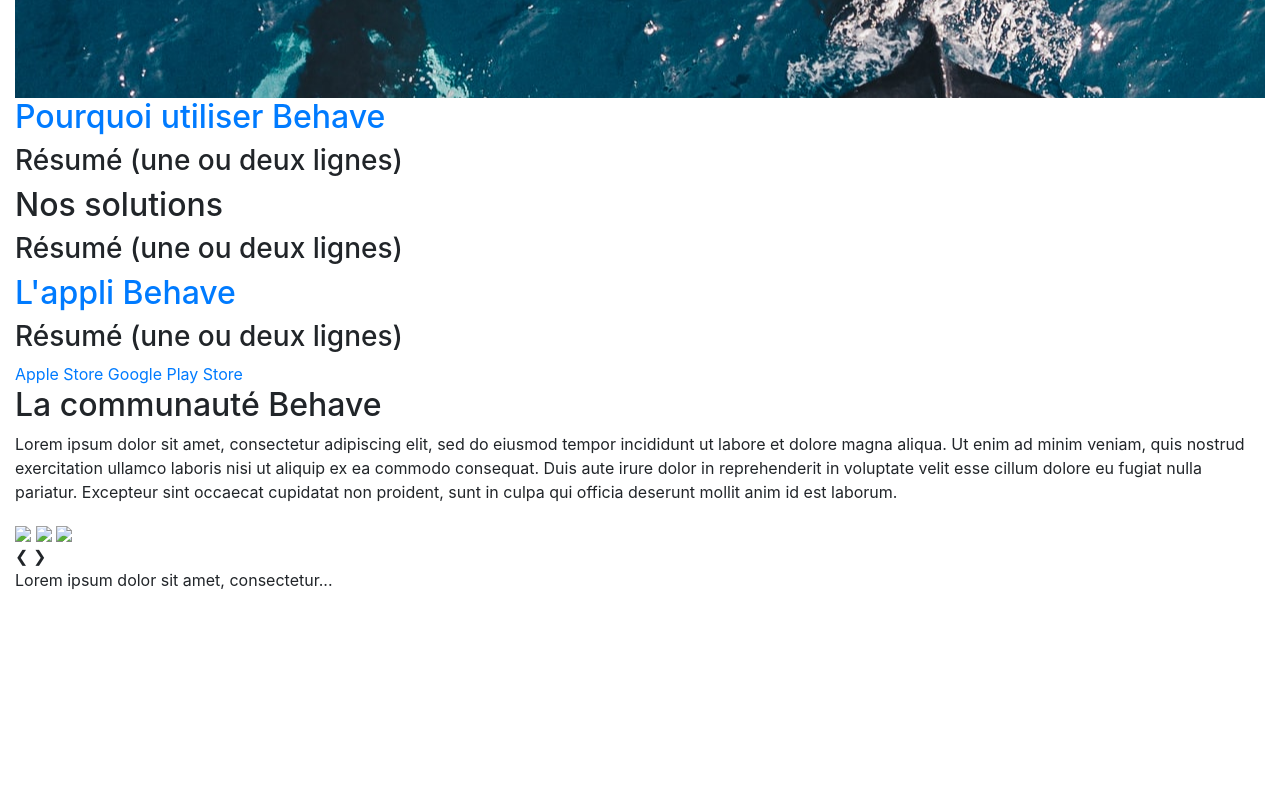
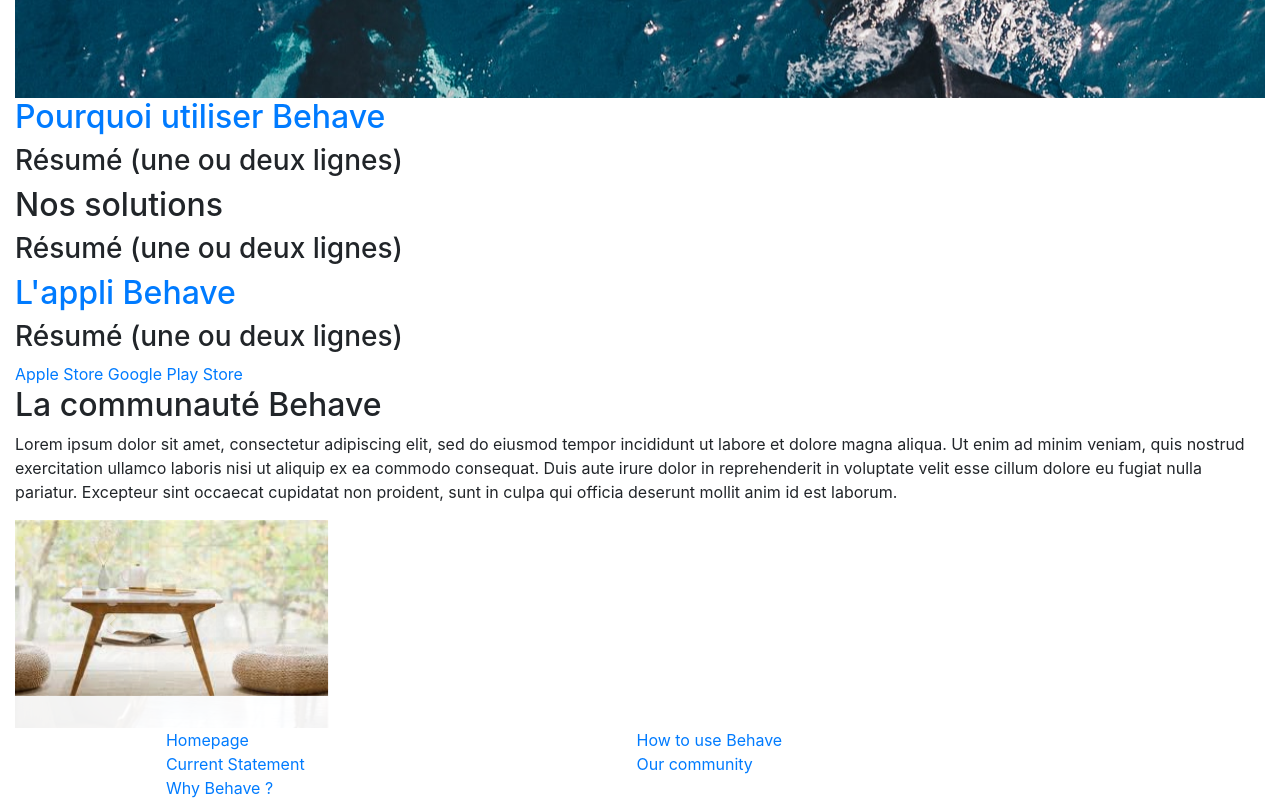
Before and after one commit to AniciaT/PROJET01_Behave, a plain HTML site: page index.html in a window 1280 px wide. Shown: the part 702-1502 px from the top of the page. Before the commit the page ends 1310 px from the top, so only its background shows below. Drawn offline with nearby package versions, Linux system fonts and the light colour scheme.

Commit message:
Footer et debut de nav bar

```diff
--- a/index.html
+++ b/index.html
@@ -7,6 +7,9 @@
         <title>BEhave</title>
         <link rel="stylesheet" href="https://stackpath.bootstrapcdn.com/bootstrap/4.3.1/css/bootstrap.min.css">
         <link rel="stylesheet" type="text/css" href="style.css">
+        <script src="https://code.jquery.com/jquery-3.3.1.slim.min.js" integrity="sha384-q8i/X+965DzO0rT7abK41JStQIAqVgRVzpbzo5smXKp4YfRvH+8abtTE1Pi6jizo" crossorigin="anonymous"></script>
+        <script src="https://cdnjs.cloudflare.com/ajax/libs/popper.js/1.14.7/umd/popper.min.js" integrity="sha384-UO2eT0CpHqdSJQ6hJty5KVphtPhzWj9WO1clHTMGa3JDZwrnQq4sF86dIHNDz0W1" crossorigin="anonymous"></script>
+        <script src="https://stackpath.bootstrapcdn.com/bootstrap/4.3.1/js/bootstrap.min.js" integrity="sha384-JjSmVgyd0p3pXB1rRibZUAYoIIy6OrQ6VrjIEaFf/nJGzIxFDsf4x0xIM+B07jRM" crossorigin="anonymous"></script>
     </head>
     <body>
         <div class="container-fluid">
@@ -21,38 +24,65 @@
                         <li><a href="contact.html">Contact</a></li>
                     </ul>
             </section>
-            <section class="problemes">
+            <section id="problemes">
                 <h2><a href="problemes.html">Pourquoi utiliser Behave</a></h2>
                 <h3>Résumé (une ou deux lignes)</h3>
             </section>
-            <section class="solutions">
+            <section id="solutions">
                 <h2><a href="solutions.html"></a>Nos solutions</a></h2>
                 <h3>Résumé (une ou deux lignes)</h3>
             </section>
-            <section class="appli">
+            <section id="appli">
                 <h2><a href="appli.html">L'appli Behave</a></h2>
                 <h3>Résumé (une ou deux lignes)</h3>
                 <a title="Apple Store" href="https://www.apple.com/fr/ios/app-store/">Apple Store</a>
                 <a title="Google Play Store" href="https://play.google.com/store/apps?hl=fr">Google Play Store</a>
             </section>
-            <section class="communaute">
+            <section id="communaute">
                 <h2>La communauté Behave</h2>
                 <p>Lorem ipsum dolor sit amet, consectetur adipiscing elit, sed do eiusmod tempor incididunt ut labore et dolore magna aliqua. Ut enim ad minim veniam, quis nostrud exercitation ullamco laboris nisi ut aliquip ex ea commodo consequat. Duis aute irure dolor in reprehenderit in voluptate velit esse cillum dolore eu fugiat nulla pariatur. Excepteur sint occaecat cupidatat non proident, sunt in culpa qui officia deserunt mollit anim id est laborum.</p>
             <!-- Slideshow container -->
-                <div class="slideshow-container">
-                    <div class="instagram">
-                    <img src="img1.jpg" style="width:100%">
-                    <img src="img2.jpg" style="width:100%">
-                    <img src="img3.jpg" style="width:100%">
-                    </div>
-                <!-- Next and previous buttons -->
-                    <a class="prev" onclick="plusSlides(-1)">&#10094;</a>
-                    <a class="next" onclick="plusSlides(1)">&#10095;</a>
+            <div id="carouselExampleFade" class="carousel slide carousel-fade" data-ride="carousel">
+                <div class="carousel-inner">
+                  <div class="carousel-item active">
+                    <img src="Img_Carroussel_1.jpeg" class="d-block w-25 size" alt="...">
+                  </div>
+                  <div class="carousel-item">
+                    <img src="Img_Carroussel_2.jpeg" class="d-block w-25 size" alt="...">
+                  </div>
+                  <div class="carousel-item">
+                    <img src="Img_Carroussel_3.jpeg" class="d-block w-25 size" alt="...">
+                  </div>
+                </div>
+                <a class="carousel-control-prev" href="#carouselExampleFade" role="button" data-slide="prev">
+                  <span class="carousel-control-prev-icon" aria-hidden="false"></span>
+                  <span class="sr-only">Previous</span>
+                </a>
+                <a class="carousel-control-next" href="#carouselExampleFade" role="button" data-slide="next">
+                  <span class="carousel-control-next-icon" aria-hidden="true"></span>
+                  <span class="sr-only">Next</span>
+                </a>
+            </div>
                 </div>
             </section>
             <section class="footer">
                 <footer>
-                    <p>Lorem ipsum dolor sit amet, consectetur...</p>
+                    <div class="Footer_Display_Raw">
+                        <div class="Footer_Display_Col">
+                            <a href="homepage.html" title="Go to Homepage">Homepage</a>
+                            <a href="problemes.html" title="Current Statement">Current Statement</a>
+                            <a href="solutions.html" title="Why Behave ?">Why Behave ?</a>
+                        </div>
+                        <div class="Footer_Display_Col">
+                            <a href="appli.html" title="How to use Behave">How to use Behave</a>
+                            <a href="#communaute" title="Our community">Our community</a>
+                        </div>
+                        <div class="Footer_Display_Col">
+                            <a href="" title="Follow us on Facebook" class="FB_Button"></a>
+                            <a href="" title="Follow us on Instagram" class=IG_Button></a>
+                            <a href="" title="Follow us Twitter" class=TT_Button></a>
+                        </div>
+                    </div>
                 </footer>
             </section>
         </div>
--- a/style.css
+++ b/style.css
@@ -2,6 +2,7 @@ body {
     padding: 0;
     margin: 0;
   }
+
 
 .homepage {
     background-image: url('photo-1518399681705-1c1a55e5e883.jpg');
@@ -25,3 +26,15 @@ nav {
     color: white;
     padding: 10px;
 }
+
+
+.Footer_Display_Col {
+    display: flex;
+    flex-direction:column;
+}
+
+.Footer_Display_Raw {
+    display: flex;
+    flex-direction: row;
+    justify-content: space-around
+}
```
Also changed, not shown: Solution.html (added, +10 -0 lines), Img_Carroussel_1.jpeg (added), Img_Carroussel_2.jpeg (added), Img_Carroussel_3.jpeg (added), Style_Solution.css (added), facebook-icone-CmonSite.png (added).
